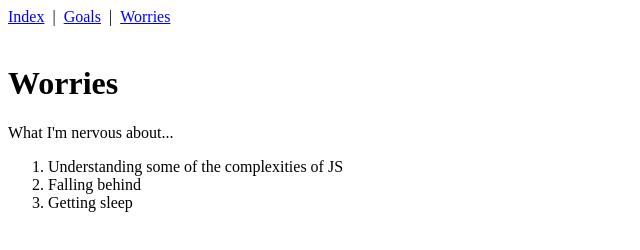
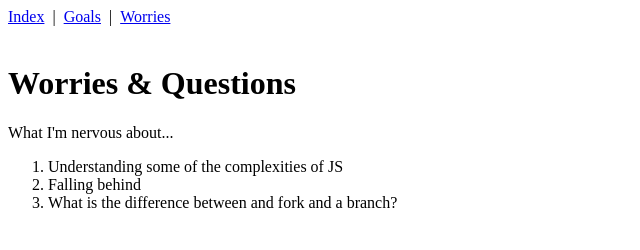
Before and after one commit to racine99/GA-JavaScript, a plain HTML site: page worries.html in a window 1280 px wide. Shown: the whole page, without its empty margins (0-640 px from the left). Drawn offline with Linux system fonts and the light colour scheme.

Commit message:
added a question

```diff
--- a/worries.html
+++ b/worries.html
@@ -1,16 +1,16 @@
 <html>
 <head>
-    <title>Worries for JS Class</title>
+    <title>Questions</title>
   </head>
 <body>
   <a href="index.html">Index</a>&nbsp;&nbsp;|&nbsp;&nbsp;<a href="goals.html">Goals</a>&nbsp;&nbsp;|&nbsp;&nbsp;<a href="worries.html">Worries</a><br /><br />
 
-<h1>Worries</h1>
+<h1>Worries & Questions</h1>
 What I'm nervous about...
 <ol>
     <li>Understanding some of the complexities of JS</li>
     <li>Falling behind</li>
-    <li>Getting sleep</li>
+    <li>What is the difference between and fork and a branch?</li>
   </ol>
 
 
```
